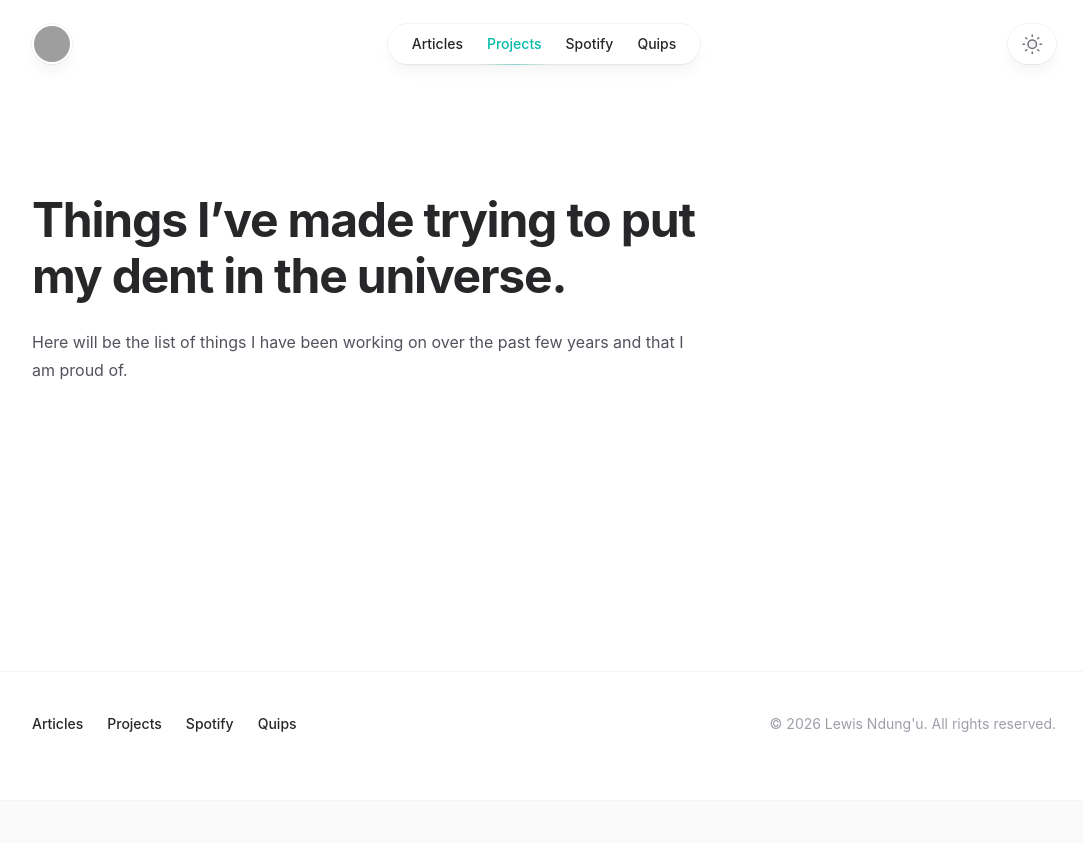
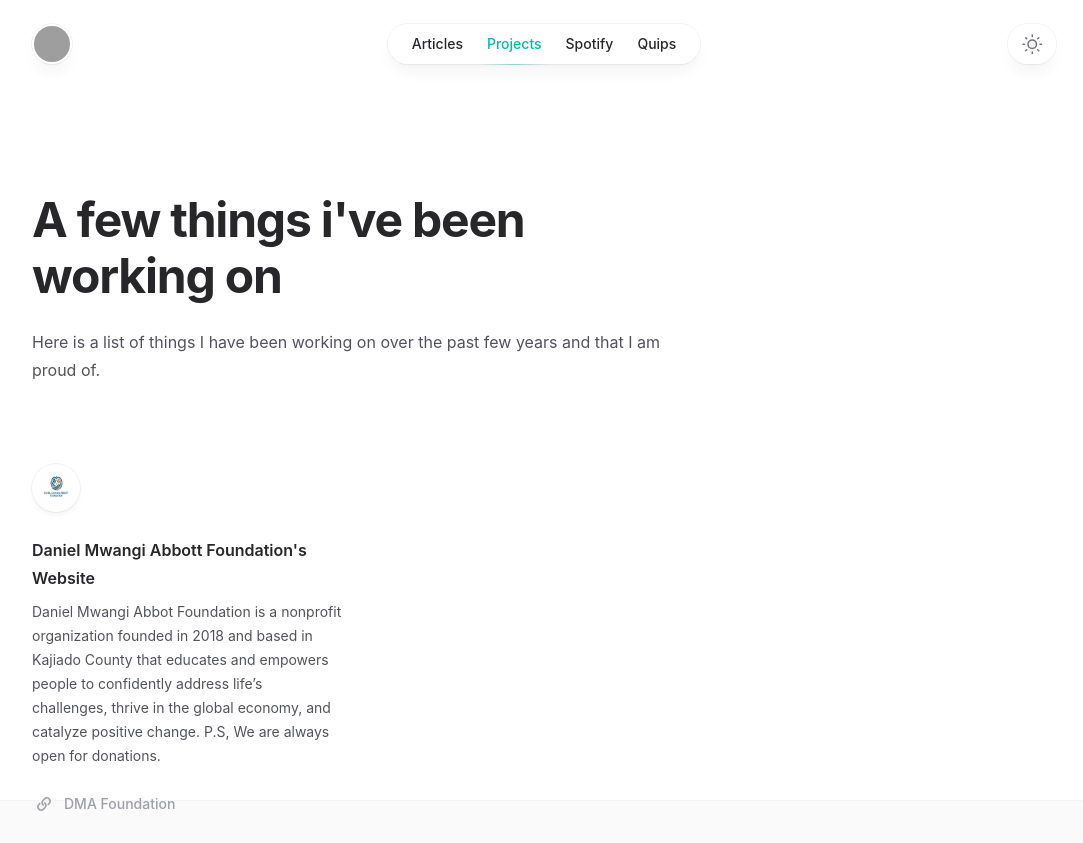
Before and after one commit to itslewisndungu/itslewisndungu, an Astro site: page /projects in a window 1280 px wide. Shown: the top 843 px of the page, without its empty margins (96-1179 px from the left). Before the commit the page ends 800 px from the top, so only its background shows below. Built offline with nearby package versions, Linux system fonts and the light colour scheme; Astro itself is replaced by a stand-in of ours; some packages are replaced by stand-ins of ours; grey boxes are pictures that could not be loaded.

Commit message:
add DMA foundation project

```diff
--- a/src/pages/projects.astro
+++ b/src/pages/projects.astro
@@ -1,6 +1,6 @@
 ---
 import { Image } from "astro:assets";
-import type { SvgComponent } from "astro/types";
+import DMAFoundationLogo from "../assets/images/logos/dma-foundation-logo.webp";
 import Card from "../components/card/Card.astro";
 import CardDescription from "../components/card/CardDescription.astro";
 import CardLink from "../components/card/CardLink.astro";
@@ -14,10 +14,21 @@
     href: string;
     label: string;
   };
-  logo: SvgComponent & ImageMetadata;
+  logo: ImageMetadata;
 };
 
-const projects: Project[] = [];
+const projects: Project[] = [
+  {
+    name: "Daniel Mwangi Abbott Foundation's Website",
+    description:
+      "Daniel Mwangi Abbot Foundation is a nonprofit organization founded in 2018 and based in Kajiado County that educates and empowers people to confidently address life’s challenges, thrive in the global economy, and catalyze positive change. P.S, We are always open for donations.",
+    link: {
+      href: "https://dma-foundation.org",
+      label: "DMA Foundation",
+    },
+    logo: DMAFoundationLogo,
+  },
+];
 ---
 
 <Layout
@@ -25,8 +36,8 @@
   description="Things I’ve made trying to put my dent in the universe."
 >
   <SimpleLayout
-    title="Things I’ve made trying to put my dent in the universe."
-    intro="Here will be the list of things I have been working on over the past few years and that I am proud of."
+    title="A few things i've been working on"
+    intro="Here is a list of things I have been working on over the past few years and that I am proud of."
   >
     <ul
       class="grid grid-cols-1 gap-x-12 gap-y-16 sm:grid-cols-2 lg:grid-cols-3"
@@ -37,7 +48,13 @@
             <Image src={project.logo} alt="" class="h-8 w-8" />
           </div>
           <h2 class="mt-6 text-base font-semibold text-zinc-800 dark:text-zinc-100">
-            <CardLink href={project.link.href}>{project.name}</CardLink>
+            <CardLink
+              target={"_blank"}
+              href={project.link.href}
+              rel="noopener noreferrer"
+            >
+              {project.name}
+            </CardLink>
           </h2>
           <CardDescription>{project.description}</CardDescription>
           <p class="relative z-10 mt-6 flex text-sm font-medium text-zinc-400 transition group-hover:text-teal-500 dark:text-zinc-200">
```
Also changed, not shown: src/assets/images/logos/dma-foundation-logo.webp (added).
